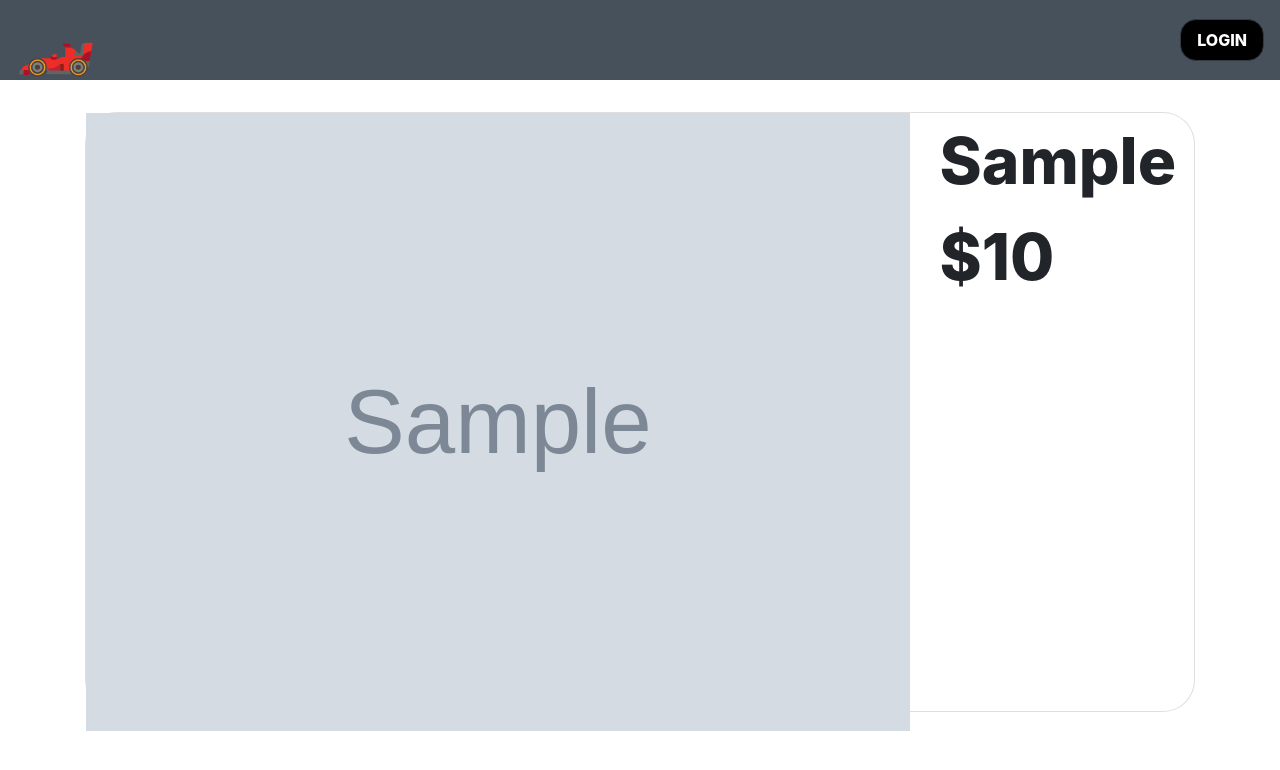
After one commit to hbg/CarBazaar, a Flask app: template templates/car_mini.html in a window 1280 px wide. The commit adds this page. Shown: the top 770 px of the page. Run offline with Flask 2, Linux system fonts and the light colour scheme; the template is opened without the code that fills it: most values are stand-ins (such as "Sample title", 1, 10 or a date in 2020); grey boxes marked "Sample" are stand-in pictures; some libraries are stand-ins or nearby versions.

Commit message:
Mini cards

```diff
--- a/app.py
+++ b/app.py
@@ -37,6 +37,17 @@ def logged_in():
 
 def get_mk_ml(s):
     return s.split('cars/')[1].split('/models/')[0], s.split('cars/')[1].split('/models/')[1]
+
+def retrieve_document_reference(path):
+    ''
+    return ''
+
+@app.route('/users/<username>/<uuid>')
+def retrieve_mini_post(username, uuid):
+    db = firestore.client()
+    pst = db.collection("users").document(username).collection("garage").document(uuid).get()
+    post_details = pst.to_dict()
+    return render_template("car_mini.html", details=post_details)
 
 
 @app.route('/register', methods=['GET', 'POST'])
--- /dev/null
+++ b/static/css/index.css
@@ -0,0 +1,80 @@
+.navbar {
+    height: 80px !important;
+    font-size: 16pt;
+    font-weight: 600 !important;
+    background: #47515b !important;
+    color: white !important;
+}
+
+.text-white {
+    color: white !important;
+}
+
+.mini-card {
+    border-radius: 32px;
+    height: calc(100vh - 200px) !important;
+}
+
+.alert {
+    border-radius: 16px;
+    background: #ff4850;
+    color: white;
+    font-weight: 500;
+}
+
+.card-header {
+    background: black;
+    font-weight: 600;
+    color: white;
+}
+
+.form-group label {
+    font-weight: 600 !important;
+}
+
+.heading-text {
+    padding-top: calc(40vh - 160px) !important;
+    font-weight: 800;
+    font-size: 60pt;
+}
+
+.header-text {
+    font-weight: 800 !important;
+    font-size: 48pt !important;
+}
+
+.heading-input {
+    margin-top: 16px;
+    width: calc(50% - 82px - 1.5rem) !important;
+    padding: 8px 16px;
+    border-radius: 16px;
+    font-weight: 600;
+}
+#heading-search-button {
+    width: 100px;
+    padding: 8px 16px;
+    text-align: center;
+}
+
+#car-container {
+    height: calc(100vh - 80px);
+    background-color: #f5ebbf;
+    background-image: url("/static/images/banner.jpg");
+    background-position: center center;
+    background-size: cover;
+}
+
+.space-container {
+    margin-top: 32px;
+    margin-bottom: 32px;
+}
+
+.btn.btn-dark {
+    background: black;
+    border-radius: 16px;
+    font-weight: 800;
+    height: 100%;
+    text-transform: uppercase;
+    color: white !important;
+    padding: 8px 16px !important;
+}
--- a/static/scss/index.scss
+++ b/static/scss/index.scss
@@ -32,6 +32,8 @@
     font-weight: 800;
     font-size: 60pt;
 }
+
+
 
 .header-text {
     font-weight: 800 !important;
--- /dev/null
+++ b/templates/car_mini.html
@@ -0,0 +1,16 @@
+{% extends "base.html" %}
+{% block content %}
+    <div class="container space-container">
+        <div class="card mini-card">
+            <div class="row">
+                <div class="col col-sm-9">
+                    <img src="{{ details.user_images.0 }}" width="100%" />
+                </div>
+                <div class="col col-sm-3">
+                    <span class="header-text">{{ details.owner_exp }}</span>
+                    <span class="header-text disabled">${{ details.price }}</span>
+                </div>
+            </div>
+        </div>
+    </div>
+{% endblock %}
--- a/templates/home.html
+++ b/templates/home.html
@@ -11,8 +11,7 @@
                         </div>
                         <img class="card-img-top" alt="Card image cap" src="{{ car.images.0 }}">
                         <div class="card-body">
-                            <h5 class="card-title">{{ car.make }}</h5>
-                            <p class="card-text">{{ car.model }}</p>
+                            <h5 class="card-title">{{ car.make }} {{ car.model }}</h5>
                             <a href="#" class="btn btn-dark">→</a>
                         </div>
                     </div>
```
Also changed, not shown: templates/search_results.html (+4 -3 lines).
